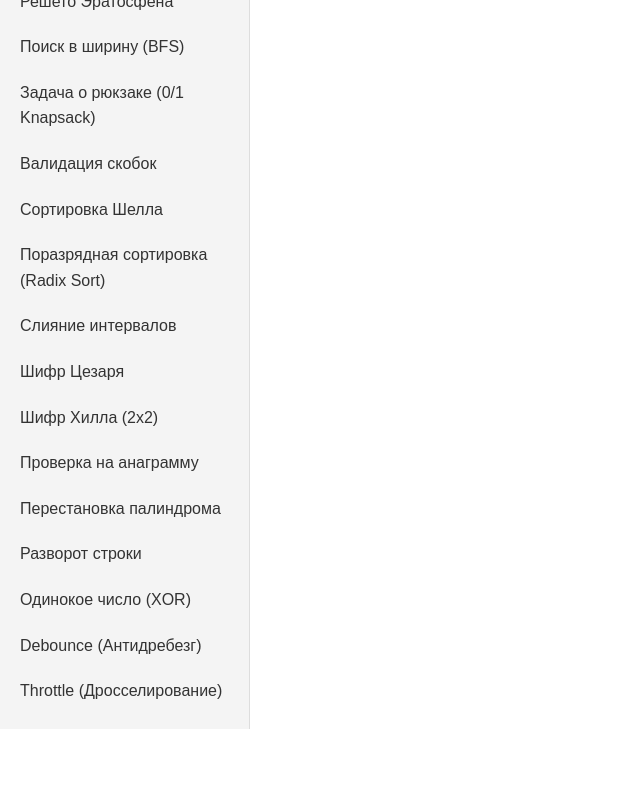
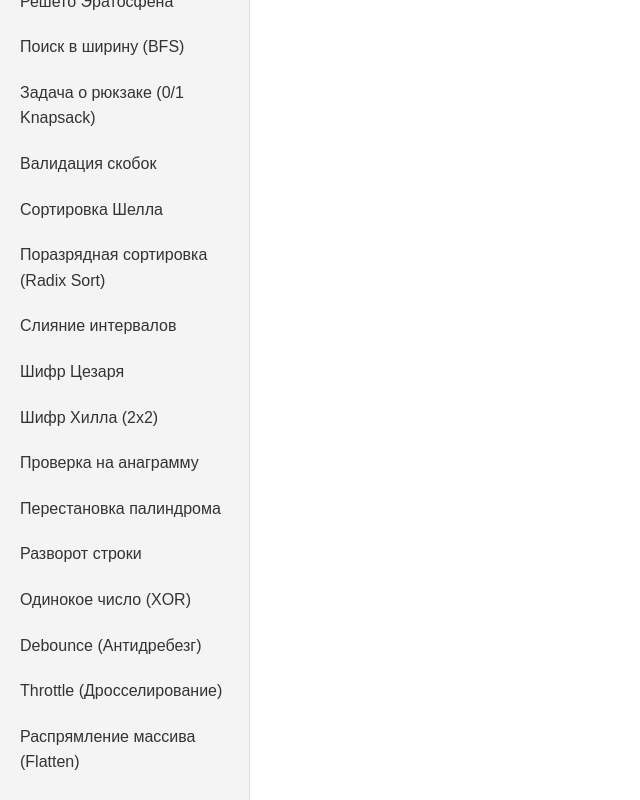
Before and after one commit to masha-masha/AlgoVault, a React (Vite) app: page / in a window 1280 px wide. Shown: the part 726-1526 px from the top of the page, without its empty margins (0-640 px from the left). Before the commit the page ends 1455 px from the top, so only its background shows below. Built offline with nearby package versions, Linux system fonts and the light colour scheme.

Commit message:
feat: add alg flatten-array

```diff
--- a/src/data/algoritms.ts
+++ b/src/data/algoritms.ts
@@ -1100,5 +1100,41 @@ const radixSort = (nums: number[]): number[] => {
     }, limit);
   };
 };`
+},
+{
+  id: "array-flatten",
+  title: "Распрямление массива (Flatten)",
+  description: "Рекурсивно превращает многомерный массив в одномерный. Этот алгоритм позволяет работать со структурами данных любой вложенности, собирая все элементы в единый плоский список.",
+  complexity: { time: "O(n)", space: "O(n)" },
+  jsCode: `const flatten = (arr) => {
+  let result = [];
+
+  arr.forEach((item) => {
+    if (Array.isArray(item)) {
+      // Если элемент — массив, распрямляем его рекурсивно
+      result = result.concat(flatten(item));
+    } else {
+      // Если нет — просто добавляем в результат
+      result.push(item);
+    }
+  });
+
+  return result;
+};`,
+  tsCode: `const flatten = (arr: any[]): any[] => {
+  let result: any[] = [];
+
+  arr.forEach((item) => {
+    if (Array.isArray(item)) {
+      result = [...result, ...flatten(item)];
+    } else {
+      result.push(item);
+    }
+  });
+
+  return result;
+};`
 }
+
+
 ];
```
